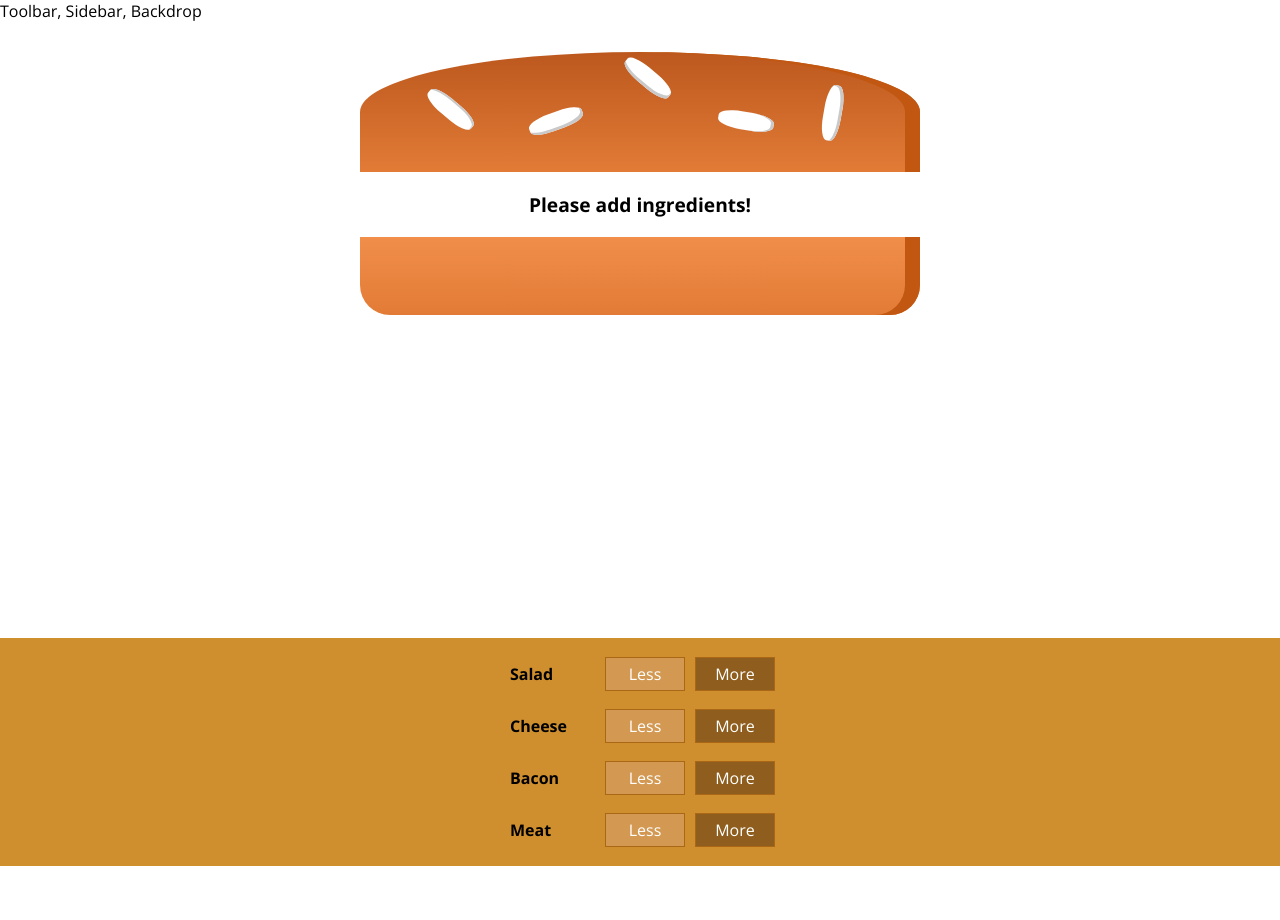
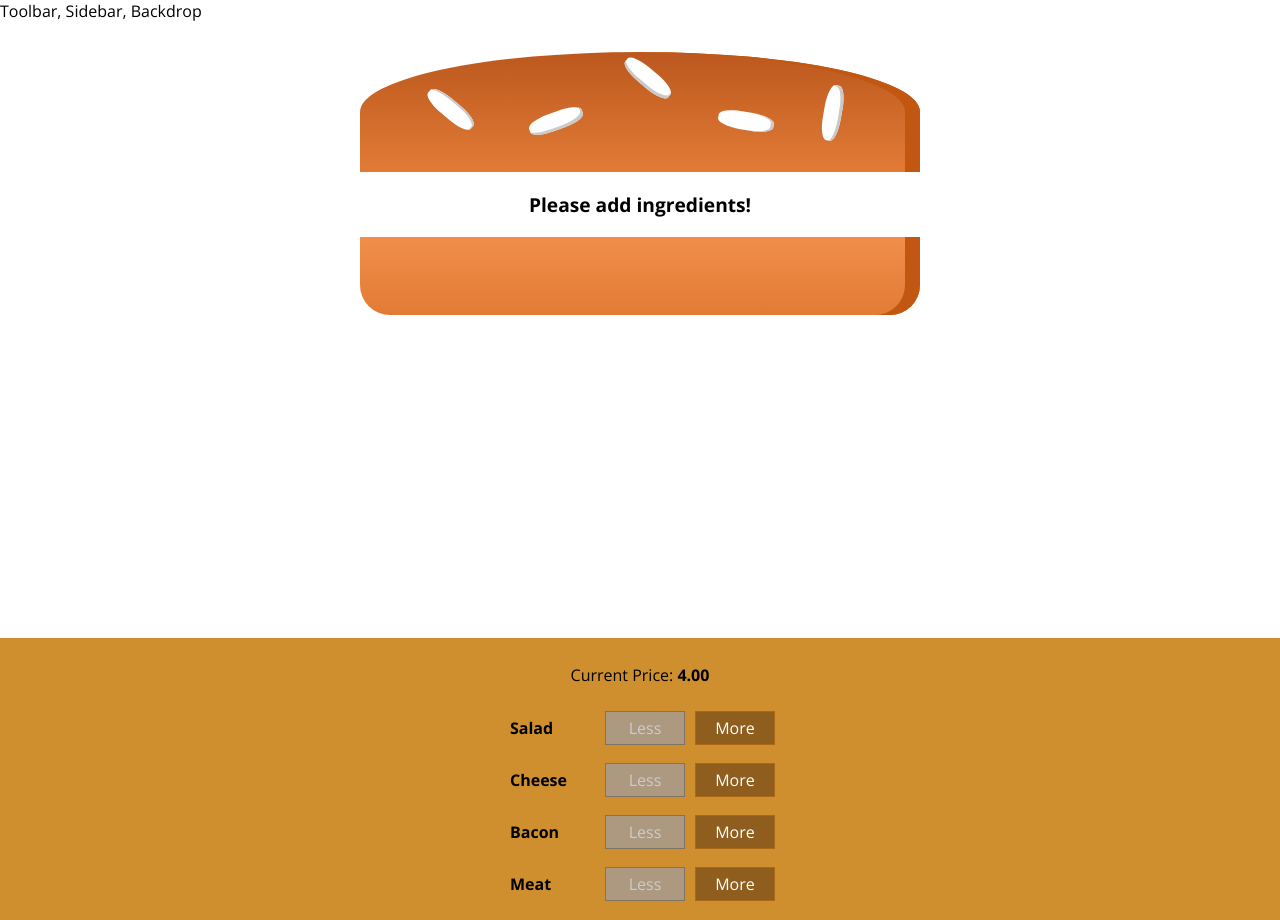
Before and after one commit to hngu/react-app, a React app: page / in a window 1280 px wide. Before the commit the page ends 866 px from the top, so only its background shows below. Built offline with nearby package versions, Linux system fonts and the light colour scheme.

Commit message:
less controls

```diff
--- a/src/components/Burger/BuildControls/BuildControl/BuildControl.js
+++ b/src/components/Burger/BuildControls/BuildControl/BuildControl.js
@@ -4,8 +4,13 @@ import classes from './BuildControl.css';
 const BuildControl = (props) => (
     <div className={classes['BuildControl']}>
         <div className={classes['Label']}>{props.label}</div>
-        <button className={classes['Less']}>Less</button>
-        <button className={classes['More']} onClick={props.adder}>More</button>
+        <button
+            className={classes['Less']}
+            onClick={props.remover}
+            disabled={props.disabled}>Less</button>
+        <button
+            className={classes['More']}
+            onClick={props.adder}>More</button>
     </div>
 );
 
--- a/src/components/Burger/BuildControls/BuildControls.js
+++ b/src/components/Burger/BuildControls/BuildControls.js
@@ -10,11 +10,14 @@ const controls = [
 ];
 const BuildControls = (props) => (
     <div className={classes['BuildControls']}>
+        <p>Current Price: <strong>{props.price.toFixed(2)}</strong></p>
         {controls.map(control => (
             <BuildControl
                 key={control.label}
                 label={control.label}
-                adder={() => props.addIngredient(control.type)} />
+                adder={() => props.addIngredient(control.type)}
+                remover={() => props.removeIngredient(control.type)}
+                disabled={props.disabledIngredients[control.type]} />
         ))}
     </div>
 );
--- a/src/containers/BurgerBuilder/BurgerBuilder.js
+++ b/src/containers/BurgerBuilder/BurgerBuilder.js
@@ -32,11 +32,35 @@ class BurgerBuilder extends Component {
         this.setState({ ingredients: updatedIngredients, totalPrice: newPrice });
     }
 
+    removeIngredientHandler = (type) => {
+        const updatedCount = this.state.ingredients[type] - 1;
+        if (updatedCount < 0) {
+            return;
+        }
+        const updatedIngredients = {
+            ...this.state.ingredients
+        };
+        updatedIngredients[type] = updatedCount;
+        const priceDeduction = INGREDIENT_PRICES[type];
+        const newPrice = this.state.totalPrice - priceDeduction;
+        this.setState({ ingredients: updatedIngredients, totalPrice: newPrice });
+    }
+
     render() {
+        const disabledIngredients = {
+            ...this.state.ingredients
+        };
+        for (let key in disabledIngredients) {
+            disabledIngredients[key] = disabledIngredients[key] <= 0;
+        }
         return (
             <Aux>
                 <Burger ingredients={this.state.ingredients} />
-                <BuildControls addIngredient={this.addIngredientHandler} />
+                <BuildControls
+                    addIngredient={this.addIngredientHandler}
+                    removeIngredient={this.removeIngredientHandler}
+                    disabledIngredients={disabledIngredients}
+                    price={this.state.totalPrice} />
             </Aux>
         );
     }
```
